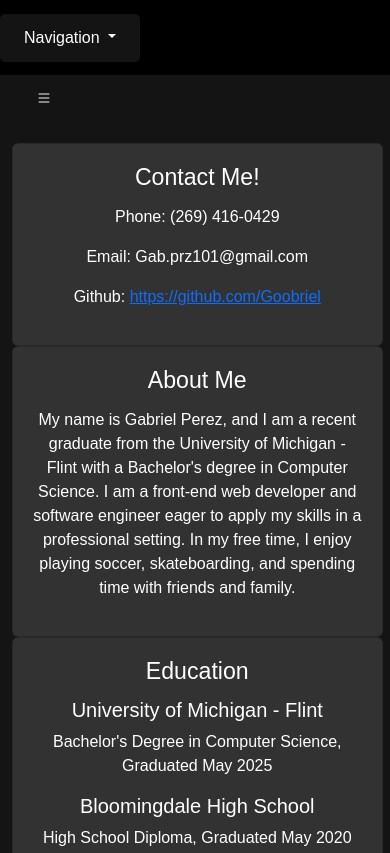
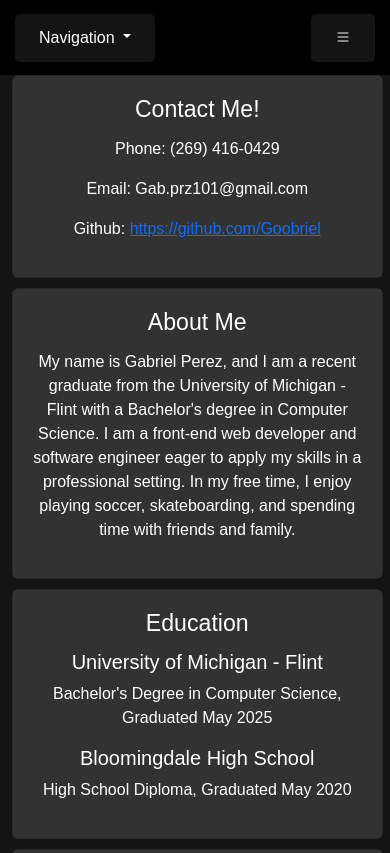
Before and after one commit to Goobriel/Goobriel.Github.io, a plain HTML site: page aboutme.html in a window 390 px wide. Shown: the top 853 px of the page. Drawn offline with nearby package versions, Linux system fonts and the light colour scheme.

Commit message:
aboutme.html navigation and hamburger flex update, and padding on navigation

```diff
--- a/aboutme.html
+++ b/aboutme.html
@@ -19,6 +19,7 @@
 				<a class="nav-link active" aria-current="page" href="aboutme.html">About Me</a>
 			</div>
 		</nav>
+		<div class="mobile-navbar">
 			<div class="navbar mobile">
 				<div class="btn-group Nav-button">
 					<button class="btn dropdown-toggle" type="button" data-bs-toggle="dropdown" aria-expanded="false">
@@ -32,11 +33,8 @@
 					</ul>
 				</div>
 			</div>
-
-		<div class="container">
-			<!--Dropdown button scrollspy for devices with max 768px-->
 			<div id="hamburger" class="dropdown">
-				<i class="btn bi bi-list" type="button" data-bs-toggle="dropdown" aria-expanded="false"></i>
+				<i class="btn bi bi-list burMenu" type="button" data-bs-toggle="dropdown" aria-expanded="false"></i>
 				<ul class="dropdown-menu">
 					<li><a class="dropdown-item" href="#contactMe">Contact Me</a></li>
 					<li><a class="dropdown-item" href="#aboutMe">About Me</a></li>
@@ -45,7 +43,10 @@
 					<li><a class="dropdown-item" href="#hobbies">Hobbies</a></li>
 				</ul>
 			</div>
+		</div>
 
+		<div class="container">
+			<!--Dropdown button scrollspy for devices with max 768px-->
 			<div class="row">
 				<div class="col-2">
 					<!-- Sidebar Navigation -->
--- a/src/styles.css
+++ b/src/styles.css
@@ -1,10 +1,12 @@
 * {
   box-sizing: border-box;
+
+}
+
 html {
   overflow-x: hidden;
 }
 
-}
 body {
   position: relative;
   background-color: rgb(20, 20, 20);
@@ -195,8 +197,13 @@ pre {
     display: none !important;
   }
 
+  .navbar .mobile {
+    align-items: center;
+  }
+
   .Nav-button {
     display: block; /* Show the nav button on smaller screens */
+    flex: 1;
   }
 
   /* Hide the sidebar navigation */
@@ -204,15 +211,29 @@ pre {
     display: none !important; /* Use !important to override any conflicting Bootstrap styles */
   }
 
-  /* Show the dropdown (hamburger) menu */
+.mobile-navbar {
+  display: flex;
+  align-items: center;
+  justify-content: space-between;
+  background-color: #000;
+  width: 100%;
+  height: 75px;
+  padding: 0 15px;
+}
+.mobile-navbar .navbar {
+  width: auto;
+  height: auto;
+  background-color: transparent;
+  flex: 0 0 auto;
+}
+
   #hamburger {
-    display: block !important; /* Use !important to ensure it's visible */
-    /* You might want to add some margin or padding here for better mobile display */
-    position: sticky; /* Keep it sticky as per your HTML */
-    top: 0; /* Position at the top */
-    z-index: 100; /* Ensure it stays above other content */
-    background-color: rgb(20, 20, 20); /* Match navbar background */
-    margin-bottom: 20px;
+    display: flex !important;
+    align-items: center;
+  }
+
+  .burMenu {
+    right: 0;
   }
 
   /* Hide the sidebar column within the row */
@@ -231,6 +252,10 @@ pre {
 @media (min-width: 769px) {
   .mobile {
     display: none !important;
+  }
+
+  .min769 .container-fluid {
+    padding: 0 50px;
   }
 
   /* Ensure the hamburger is hidden on larger screens */
@@ -260,8 +285,8 @@ pre {
 @media only screen and (min-width: 1024px) {
   .card {
     width: 700px; /* Card width for 16:9 screens */
-    padding: 30px;
     margin: auto; /* add this */
+    margin-bottom: 10px;
   }
 
   .card img {
@@ -285,5 +310,6 @@ pre {
     width: 95vw; /* Make it slightly wider to fill more space */
     padding: 20px; /* Further reduced padding */
     margin: auto;
+    margin-bottom: 10px;
   }
 }
```
Lines whose indentation alone changed are shown as unchanged.
